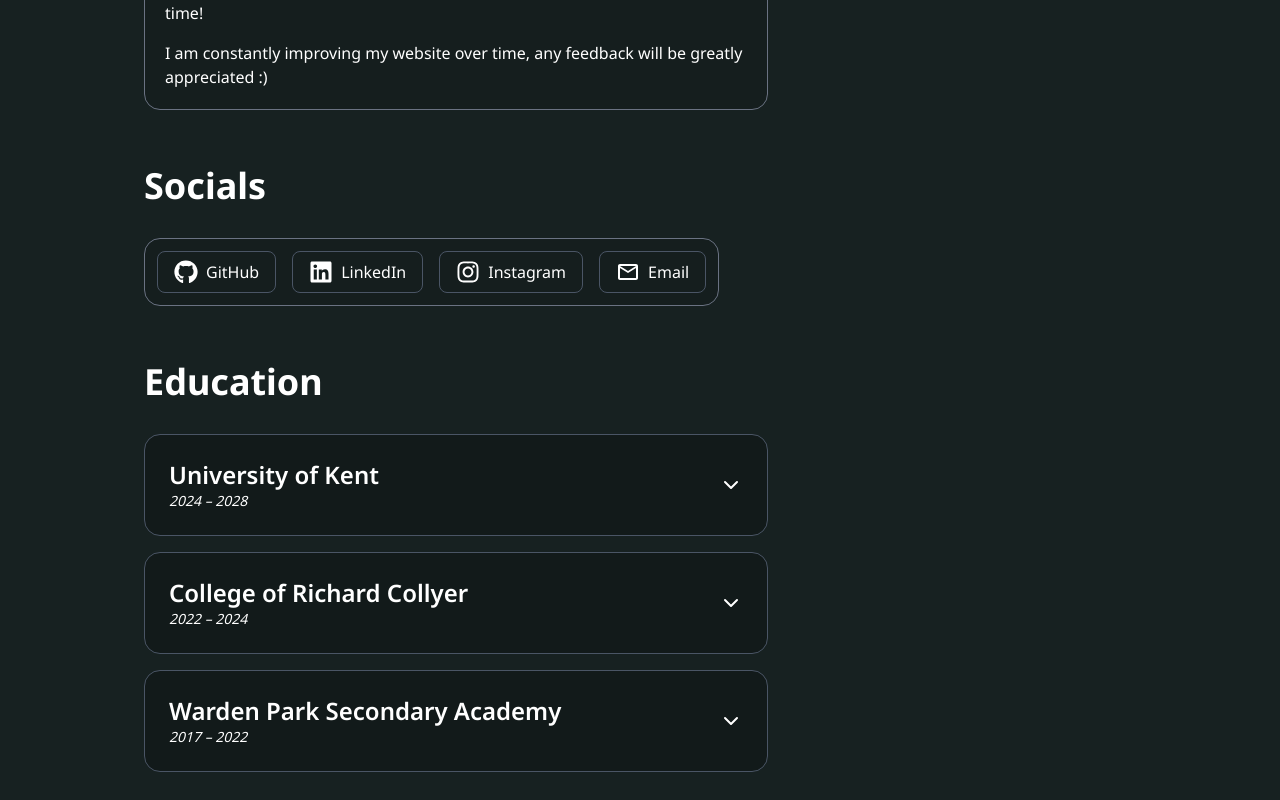
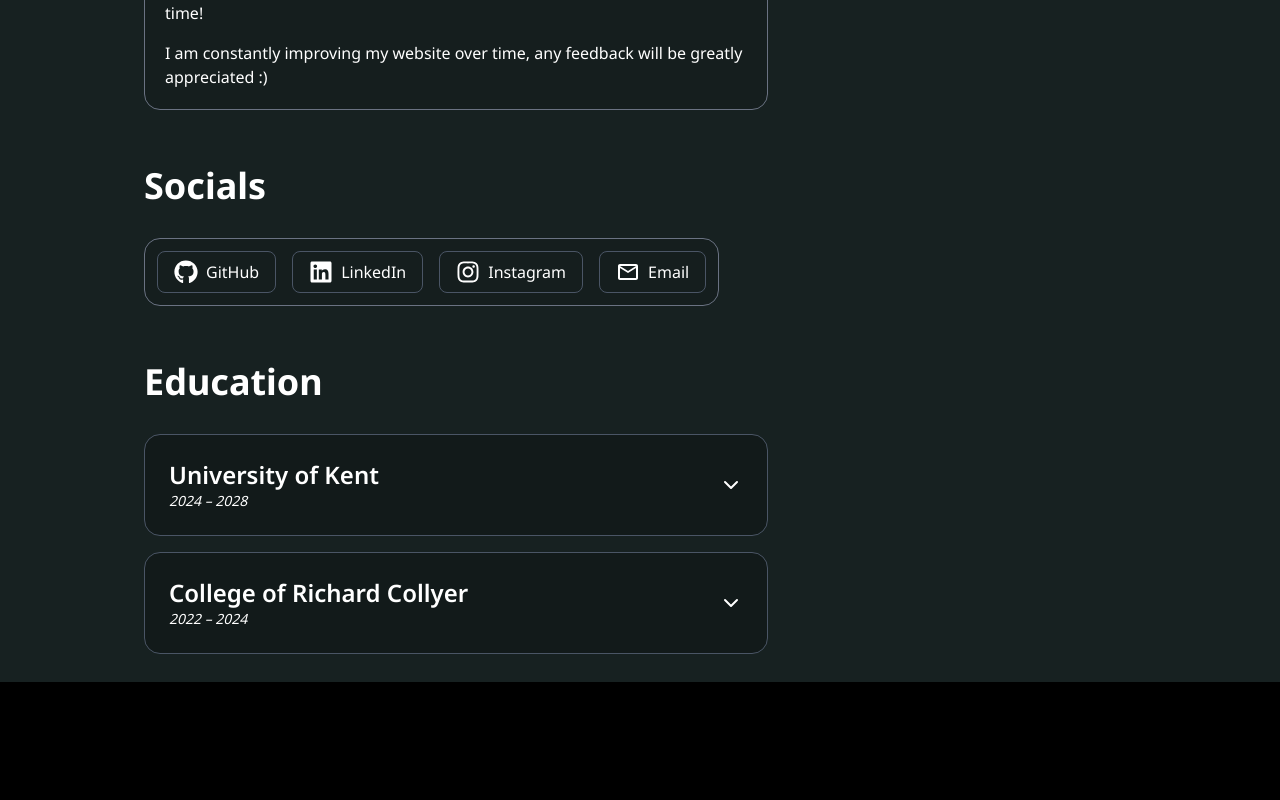
Before and after one commit to nathant1234567/nathan-portfolio, a Next.js app: page / in a window 1280 px wide. Shown: the part 732-1532 px from the top of the page. After the commit the page ends 1414 px from the top, so only its background shows below. Built offline with nearby package versions, Linux system fonts and the light colour scheme.

Commit message:
Remove Warden Park Secondary Academy education entry

```diff
--- a/src/data/education.ts
+++ b/src/data/education.ts
@@ -20,11 +20,4 @@ export const educationData: EducationEntry[] = [
         description:
             'Developed strong analytical and problem-solving skills while exploring programming fundamentals and building small web projects.',
     },
-    {
-        institution: 'Warden Park Secondary Academy',
-        degree: '10 GCSEs',
-        period: '2017 – 2022',
-        description:
-            'Completed GCSEs which included Maths, English and Computer Science.',
-    },
 ];
```
